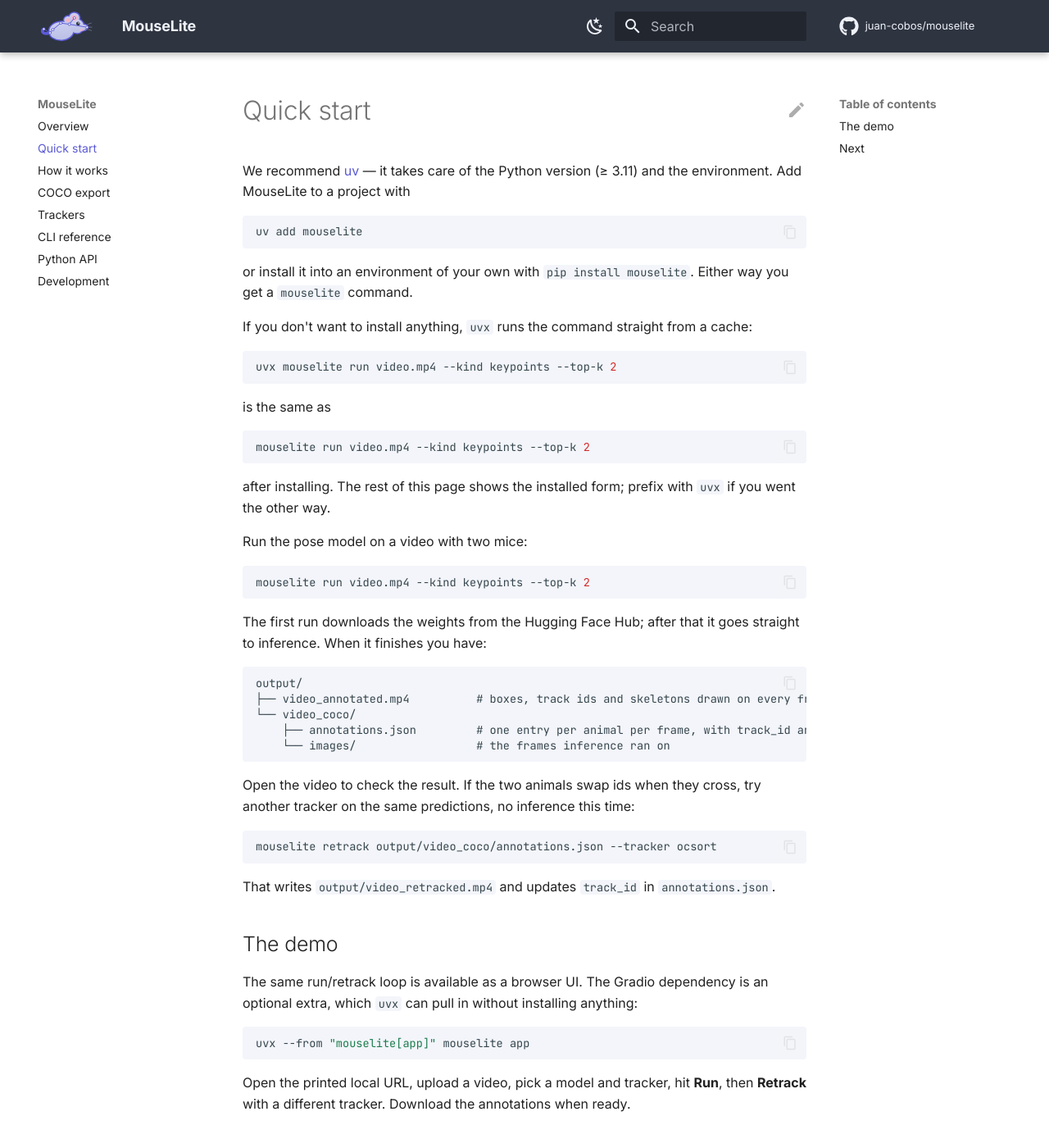
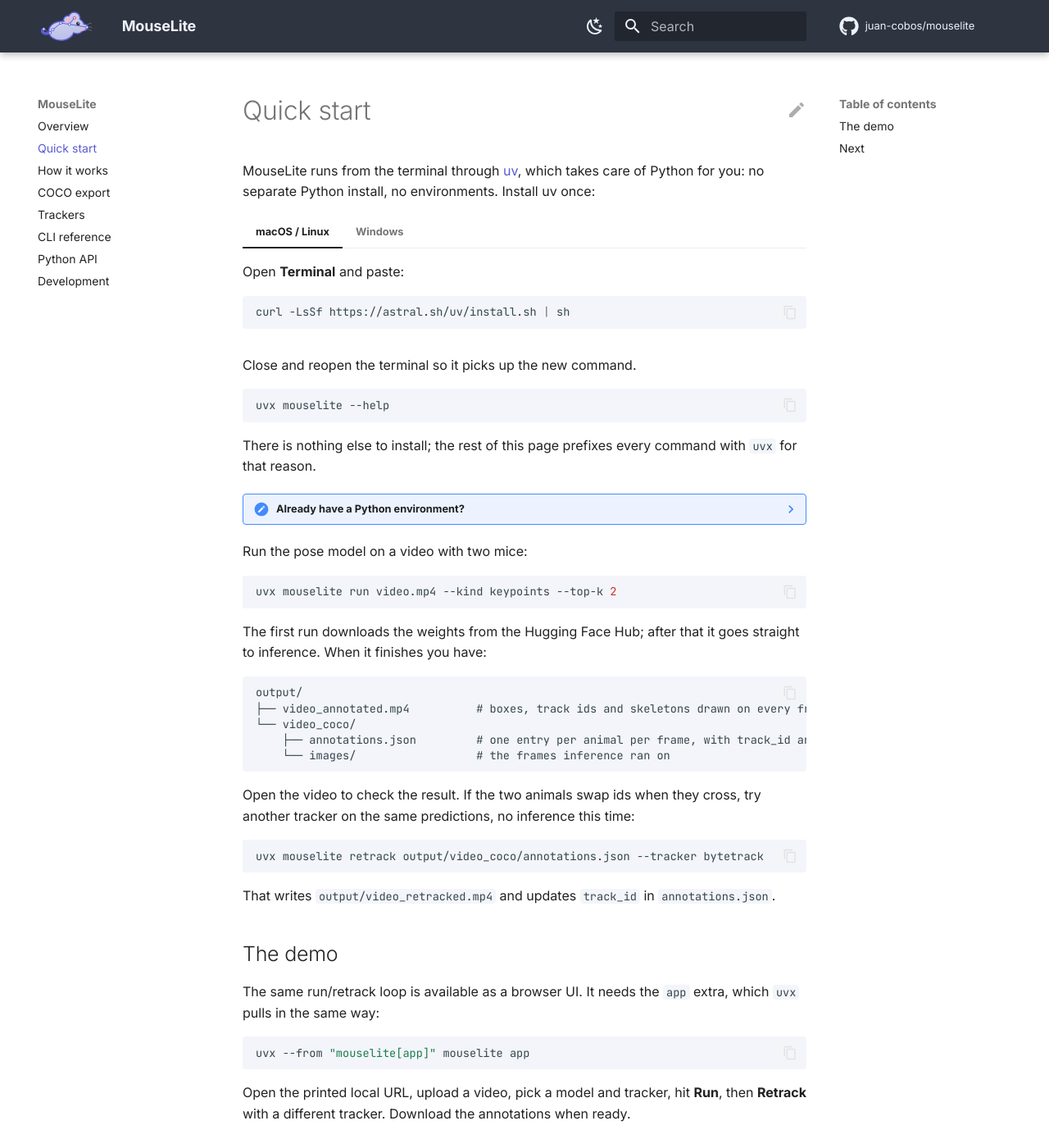
Before and after one commit to juan-cobos/mouselite, an MkDocs documentation site: the page built from docs/quick-start.md, in a window 1280 px wide and 1400 px high. Shown: the whole window at 82% size. Built offline with MkDocs 1.6.1 and Material for MkDocs 9.7.7, drawn with Linux system fonts in a browser that asks for light colours; comment, search, counter and statistics services are not loaded.

Commit message:
Simplify quick-start with uv each time

````diff
--- a/docs/quick-start.md
+++ b/docs/quick-start.md
@@ -1,34 +1,43 @@
 # Quick start
 
-We recommend [uv](https://docs.astral.sh/uv/) — it takes care of the Python version
-(≥ 3.11) and the environment. Add MouseLite to a project with
+MouseLite runs from the terminal through [uv](https://docs.astral.sh/uv/), which
+takes care of Python for you: no separate Python install, no environments. Install
+uv once:
+
+=== "macOS / Linux"
+
+    Open **Terminal** and paste:
+
+    ```bash
+    curl -LsSf https://astral.sh/uv/install.sh | sh
+    ```
+
+=== "Windows"
+
+    Open **PowerShell** and paste:
+
+    ```powershell
+    powershell -ExecutionPolicy ByPass -c "irm https://astral.sh/uv/install.ps1 | iex"
+    ```
+
+Close and reopen the terminal so it picks up the new command.
 
 ```bash
-uv add mouselite
+uvx mouselite --help
 ```
 
-or install it into an environment of your own with `pip install mouselite`. Either
-way you get a `mouselite` command.
+There is nothing else to install; the rest of this page prefixes every command with
+`uvx` for that reason.
 
-If you don't want to install anything, `uvx` runs the command straight from a cache:
+??? note "Already have a Python environment?"
 
-```bash
-uvx mouselite run video.mp4 --kind keypoints --top-k 2
-```
-
-is the same as
-
-```bash
-mouselite run video.mp4 --kind keypoints --top-k 2
-```
-
-after installing. The rest of this page shows the installed form; prefix with `uvx`
-if you went the other way.
+    `pip install mouselite` (or `uv add mouselite` in a uv project) gives you a
+    `mouselite` command, and you can drop the `uvx` prefix from the examples below.
 
 Run the pose model on a video with two mice:
 
 ```bash
-mouselite run video.mp4 --kind keypoints --top-k 2
+uvx mouselite run video.mp4 --kind keypoints --top-k 2
 ```
 
 The first run downloads the weights from the Hugging Face Hub; after that it goes
@@ -46,15 +55,15 @@ Open the video to check the result. If the two animals swap ids when they cross,
 try another tracker on the same predictions, no inference this time:
 
 ```bash
-mouselite retrack output/video_coco/annotations.json --tracker ocsort
+uvx mouselite retrack output/video_coco/annotations.json --tracker bytetrack
 ```
 
 That writes `output/video_retracked.mp4` and updates `track_id` in `annotations.json`.
 
 ## The demo
 
-The same run/retrack loop is available as a browser UI. The Gradio dependency is an
-optional extra, which `uvx` can pull in without installing anything:
+The same run/retrack loop is available as a browser UI. It needs the `app` extra,
+which `uvx` pulls in the same way:
 
 ```bash
 uvx --from "mouselite[app]" mouselite app
````
